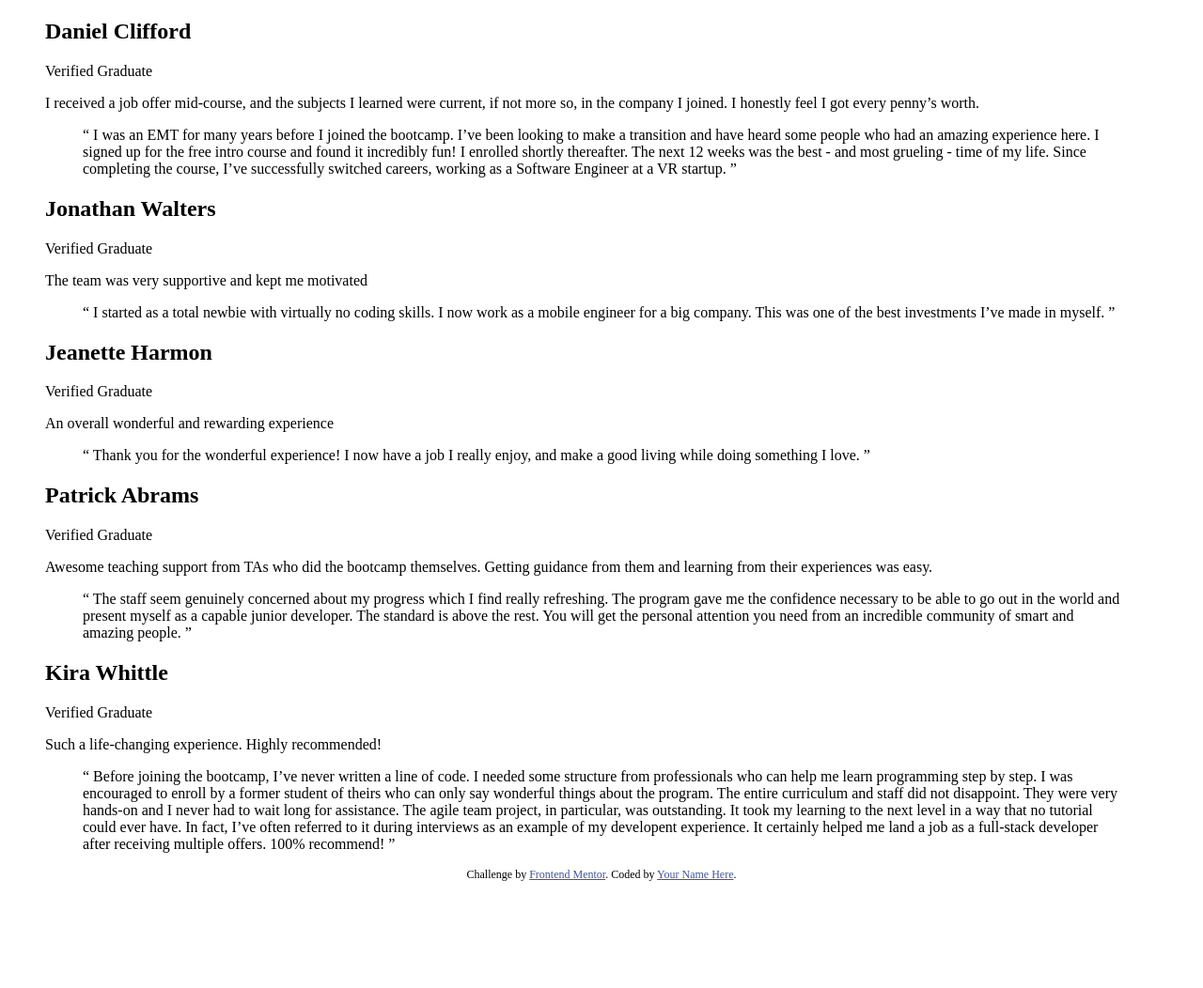
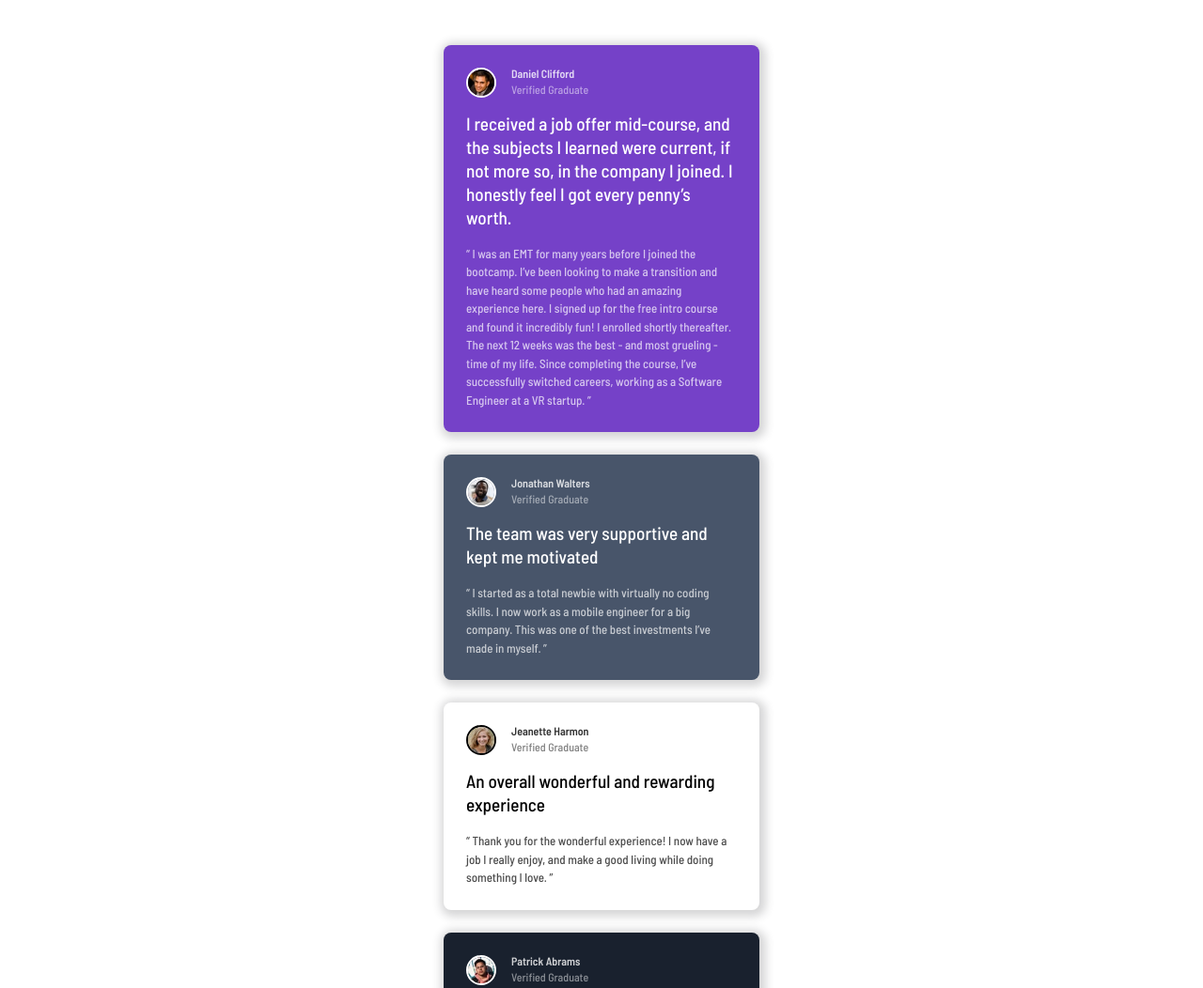
Before and after one commit to Mazz100/Testimonial-Grid-Section, a plain HTML site: page index.html in a window 1280 px wide. Shown: the top 1052 px of the page at 94% size. Before the commit the page ends 947 px from the top, so only its background shows below. Drawn offline with Linux system fonts and the light colour scheme.

Commit message:
Mobile Layout Update

```diff
--- /dev/null
+++ b/Styles/reset.scss
@@ -0,0 +1,93 @@
+//CSS reset propreties
+*,
+*::before,
+*::after {
+    box-sizing: border-box;
+}
+
+/* Prevent font size inflation */
+html {
+    -moz-text-size-adjust: none;
+    -webkit-text-size-adjust: none;
+    text-size-adjust: none;
+}
+
+//Remove default margins for more control of spacings.
+body,
+h1,
+h2,
+h3,
+h4,
+p,
+figure,
+blockquote,
+dl,
+dd {
+    margin-block-end: 0;
+    margin-block-start: 0;
+    margin: 0;
+}
+
+/* Remove list styles on ul, ol elements with a list role, which suggests default styling will be removed */
+ul[role='list'],
+ol[role='list'] {
+    list-style: none;
+}
+
+/* Set core body defaults */
+body {
+    min-height: 100vh;
+    line-height: 1.5;
+}
+
+/* Set shorter line heights on headings and interactive elements */
+h1,
+h2,
+h3,
+h4,
+button,
+input,
+label {
+    line-height: 1.1;
+}
+
+/* Balance text wrapping on headings */
+h1,
+h2,
+h3,
+h4 {
+    text-wrap: balance;
+}
+
+/* A elements that don't have a class get default styles */
+a:not([class]) {
+    text-decoration-skip-ink: auto;
+    color: currentColor;
+}
+
+/* Make images easier to work with */
+img,
+picture {
+    max-width: 100%;
+    display: block;
+}
+
+/* Inherit fonts for inputs and buttons */
+input,
+button,
+textarea,
+select {
+    font: inherit;
+}
+
+/* Make sure textareas without a rows attribute are not tiny */
+textarea:not([rows]) {
+    min-height: 10em;
+}
+
+/* Anything that has been anchored to should have extra scroll margin */
+:target {
+    scroll-margin-block: 5ex;
+}
+
+//=============================//'
--- /dev/null
+++ b/Styles/style.scss
@@ -0,0 +1,119 @@
+//Variables
+$daniel-card-color: hsl(263, 55%, 52%);
+$jonathan-card-color: hsl(217, 19%, 35%);
+$jeanette-kira-card-color: hsl(0, 0%, 100%);
+$patrick-card-color: hsl(219, 29%, 14%);
+
+@use 'reset';
+
+@mixin Flex($direction) {
+    display: flex;
+    flex-direction: $direction;
+    justify-content: center;
+    align-items: center;
+
+}
+
+body {
+    @include Flex(column);
+}
+
+.container {
+    max-width: 21rem;
+}
+
+img {
+    border-radius: 50%;
+    border: 2px double;
+}
+
+@mixin MainCards() {
+    display: flex;
+    flex-direction: column;
+    align-items: start;
+
+    // Spacing attributes
+    margin-bottom: 24px;
+    padding: 24px;
+
+    //Border attributes
+    box-shadow: 2px 2px 10px 5px hsla(220, 6%, 21%, 0.2);
+    border-radius: 8px
+}
+
+.card-main {
+    @include MainCards();
+
+    //Text attributes
+    .user-heading {
+        font-size: 0.75rem;
+        opacity: 0.8;
+    }
+
+    .verified {
+        font-size: 0.75rem;
+        opacity: 0.5;
+    }
+
+    .comment-para {
+        font-size: 1.2rem;
+        line-height: 1.3;
+        padding-bottom: 16px;
+    }
+
+    .quote-para {
+        font-size: 0.8125rem;
+        opacity: 0.7;
+    }
+}
+
+figcaption {
+    display: grid;
+    grid-template-columns: repeat(1, 1fr);
+    grid-template-rows: repeat(1, 1fr);
+
+    //Spacings
+    padding-bottom: 16px;
+
+    //grid-area placements
+    img {
+        grid-area: 1/1/3/2;
+        margin-right: 16px;
+    }
+
+    .user-heading {
+        grid-area: 1/2/2/3;
+
+    }
+
+    .verified {
+        grid-area: 2/2/2/3;
+
+    }
+}
+
+.card1 {
+    background-color: $daniel-card-color;
+    margin-top: 48px;
+}
+
+.card2 {
+    background-color: $jonathan-card-color;
+
+}
+
+.card3 {
+    background-color: $jeanette-kira-card-color;
+    color: black;
+
+}
+
+.card4 {
+    background-color: $patrick-card-color;
+
+}
+
+.card5 {
+    background-color: $jeanette-kira-card-color;
+    color: black;
+}
--- a/index.html
+++ b/index.html
@@ -7,14 +7,27 @@
   <!-- displays site properly based on user's device -->
 
   <link rel="icon" type="image/png" sizes="32x32" href="./images/favicon-32x32.png">
+  <link rel="stylesheet" href="Styles/style.css">
+
+  <!--Google Fonts Links-->
+  <link rel="preconnect" href="https://fonts.googleapis.com">
+  <link rel="preconnect" href="https://fonts.gstatic.com" crossorigin>
+  <link href="https://fonts.googleapis.com/css2?family=Barlow+Semi+Condensed:wght@500;600&display=swap"
+    rel="stylesheet">
 
   <title>Frontend Mentor | Testimonial Grid Section</title>
 
-  <!-- Feel free to remove these styles or customise in your own stylesheet 👍 -->
+
   <style>
+    body {
+      font-family: 'Barlow Semi Condensed', sans-serif;
+      color: white;
+    }
+
     .attribution {
       font-size: 0.75rem;
       text-align: center;
+      color: black;
     }
 
     .attribution a {
@@ -27,95 +40,96 @@
   <main>
     <div class="container">
 
-      <div class="card-main">
-        <div class="card1">
-          <figure>
+        <figure class="card1 card-main">
           <figcaption>
-              <h2>Daniel Clifford</h2>
-              <p> Verified Graduate</p>
-
-              <p>I received a job offer mid-course, and the subjects I learned were current, if not more so,
-                in the company I joined. I honestly feel I got every penny’s worth.</p>
+            <img src="images/image-daniel.jpg" width="32" height="32" alt="">
+            <h2 class="user-heading">Daniel Clifford</h2>
+            <p class="verified"> Verified Graduate</p>
           </figcaption>
 
-            <blockquote> “ I was an EMT for many years before I joined the bootcamp. I’ve been looking to make a
+          <blockquote>
+            <p class="comment-para">I received a job offer mid-course, and the subjects I learned were current, if not
+              more so,
+              in the company I joined. I honestly feel I got every penny’s worth.</p>
+
+            <p class="quote-para">“ I was an EMT for many years before I joined the bootcamp. I’ve been looking to make
+              a
               transition and have heard some people who had an amazing experience here. I signed up
               for the free intro course and found it incredibly fun! I enrolled shortly thereafter.
               The next 12 weeks was the best - and most grueling - time of my life. Since completing
-              the course, I’ve successfully switched careers, working as a Software Engineer at a VR startup. ”
+              the course, I’ve successfully switched careers, working as a Software Engineer at a VR startup. ”</p>
           </blockquote>
         </figure>
-        </div>
 
-        <div class="card2">
-          <figure>
+        <figure class="card2 card-main">
           <figcaption>
-              <h2> Jonathan Walters</h2>
-              <p>Verified Graduate</p>
+            <img src="images/image-jonathan.jpg" width="32" height="32" alt="">
+            <h2 class="user-heading"> Jonathan Walters</h2>
+            <p class="verified">Verified Graduate</p>
+          </figcaption>
+          <blockquote>
+            <p class="comment-para">The team was very supportive and kept me motivated</p>
 
-              <p>The team was very supportive and kept me motivated</p>
-            </figcaption>
-            <blockquote> “ I started as a total newbie with virtually no coding skills. I now work as a mobile engineer
-              for a big company. This was one of the best investments I’ve made in myself. ”
+            <p class="quote-para">“ I started as a total newbie with virtually no coding skills. I now work as a mobile
+              engineer
+              for a big company. This was one of the best investments I’ve made in myself. ”</p>
           </blockquote>
         </figure>
-        </div>
 
-        <div class="card3">
-          <figure>
+        <figure class="card3 card-main">
           <figcaption>
-              <h2> Jeanette Harmon</h2>
-              <p>Verified Graduate</p>
-
-              <p>An overall wonderful and rewarding experience</p>
+            <img src="images/image-jeanette.jpg" width="32" height="32" alt="">
+            <h2 class="user-heading"> Jeanette Harmon</h2>
+            <p class="verified">Verified Graduate</p>
           </figcaption>
           <blockquote>
-              “ Thank you for the wonderful experience! I now have a job I really enjoy, and make a good living
-              while doing something I love. ”
+            <p class="comment-para">An overall wonderful and rewarding experience</p>
+
+            <p class="quote-para"> “ Thank you for the wonderful experience! I now have a job I really enjoy, and make a
+              good living
+              while doing something I love. ”</p>
           </blockquote>
         </figure>
-        </div>
 
-        <div class="card4">
-          <figure>
+        <figure class="card4 card-main">
           <figcaption>
-              <h2>Patrick Abrams</h2>
-              <p> Verified Graduate</p>
-
-              <p>Awesome teaching support from TAs who did the bootcamp themselves. Getting guidance from them and
-                learning from their experiences was easy.</p>
+            <img src="images/image-patrick.jpg" width="32" height="32" alt="">
+            <h2 class="user-heading">Patrick Abrams</h2>
+            <p class="verified"> Verified Graduate</p>
           </figcaption>
           <blockquote>
-              “ The staff seem genuinely concerned about my progress which I find really refreshing. The program
+            <p class="comment-para">Awesome teaching support from TAs who did the bootcamp themselves. Getting guidance
+              from them and
+              learning from their experiences was easy.</p>
+
+            <p class="quote-para">“ The staff seem genuinely concerned about my progress which I find really refreshing.
+              The program
               gave me the confidence necessary to be able to go out in the world and present myself as a capable
               junior developer. The standard is above the rest. You will get the personal attention you need from
-              an incredible community of smart and amazing people. ”
+              an incredible community of smart and amazing people. ”</p>
           </blockquote>
         </figure>
-        </div>
 
-        <div class="card5">
-          <figure>
+        <figure class="card5 card-main">
           <figcaption>
-              <h2>Kira Whittle</h2>
-              <p> Verified Graduate</p>
-
-              <p>Such a life-changing experience. Highly recommended!</p>
-
+            <img src="images/image-kira.jpg" width="32" height="32" alt="">
+            <h2 class="user-heading">Kira Whittle</h2>
+            <p class="verified"> Verified Graduate</p>
           </figcaption>
           <blockquote>
-              “ Before joining the bootcamp, I’ve never written a line of code. I needed some structure from
+            <p class="comment-para">Such a life-changing experience. Highly recommended!</p>
+
+            <p class="quote-para">“ Before joining the bootcamp, I’ve never written a line of code. I needed some
+              structure from
               professionals who can help me learn programming step by step. I was encouraged to enroll by a former
               student of theirs who can only say wonderful things about the program. The entire curriculum and staff
               did not disappoint. They were very hands-on and I never had to wait long for assistance. The agile team
               project, in particular, was outstanding. It took my learning to the next level in a way that no tutorial
               could ever have. In fact, I’ve often referred to it during interviews as an example of my developent
               experience. It certainly helped me land a job as a full-stack developer after receiving multiple offers.
-              100% recommend! ”
+              100% recommend! ”</p>
           </blockquote>
         </figure>
-        </div>
-      </div>
 
     </div>
   </main>
```
Also changed, not shown: Styles/reset.css (added), Styles/style.css (added), 2 other files. Lines whose indentation alone changed are shown as unchanged.
